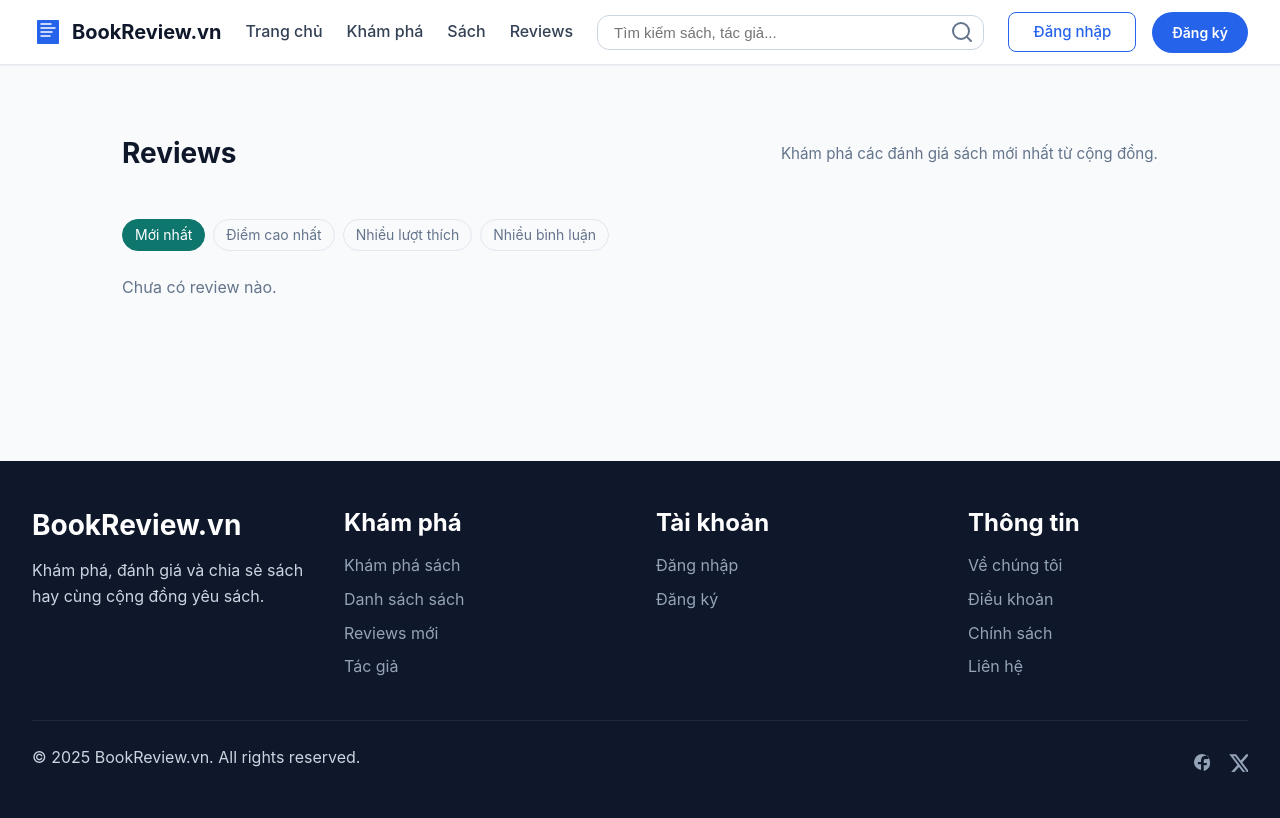
After one commit to HadesXChaos/WebBookRate, a Django app: page /reviews/ in a window 1280 px wide. The commit adds this page. Run offline with Django 4.2, Linux system fonts and the light colour scheme; data that the repository does not hold is empty; parts of the project's set-up code (start-up, migrations or seed data) failed here and were passed over; some libraries are stand-ins or nearby versions.

Commit message:
có review nhưng mà còn lỗi hiện nội dung

```diff
--- a/bookreview/urls.py
+++ b/bookreview/urls.py
@@ -15,7 +15,7 @@ from .views import (
     user_profile_view, user_shelves_view, settings_view, shelf_detail_view,
     search_view, notifications_view, logout_view_frontend,
     book_list_view, genre_directory_view, genre_detail_view, review_editor_view,
-    change_password_view,
+    change_password_view, review_list_frontend,
 )
 from books.models import Book
 from reviews.models import Review
@@ -60,6 +60,7 @@ urlpatterns = [
     path('books/', book_list_view, name='book_list_view'),
     path('books/genres/', genre_directory_view, name='genre_directory'),
     path('books/genres/<str:slug>/', genre_detail_view, name='genre_detail'),
+    path('reviews/', review_list_frontend, name='review_list_frontend'),
     path('reviews/write/', review_editor_view, name='review_editor'),
 
     path('password-change/',change_password_view, name='password_change_page'),
--- a/bookreview/views.py
+++ b/bookreview/views.py
@@ -9,6 +9,7 @@ from django.contrib.auth.decorators import login_required
 from django.utils.decorators import method_decorator
 from django.contrib import messages
 from django.contrib.auth import logout
+from django.core.paginator import Paginator  # NEW
 
 from users.models import User
 from books.models import Book, Genre
@@ -99,6 +100,36 @@ def settings_view(request):
 def change_password_view(request):
     """User settings page"""
     return render(request, 'users/password-change.html')
+
+def review_list_frontend(request):
+    """Trang danh sách reviews (frontend, không phải API)."""
+    sort = request.GET.get('sort', 'newest')
+
+    qs = Review.objects.filter(status='public', is_active=True) \
+        .select_related('book', 'user', 'user__profile') \
+        .prefetch_related('book__authors')
+
+    # Sắp xếp
+    if sort == 'top_rated':
+        qs = qs.order_by('-rating', '-created_at')
+    elif sort == 'most_liked':
+        qs = qs.order_by('-like_count', '-created_at')
+    elif sort == 'most_commented':
+        qs = qs.order_by('-comment_count', '-created_at')
+    else:
+        sort = 'newest'
+        qs = qs.order_by('-created_at')
+
+    paginator = Paginator(qs, 10)  # 10 review / trang
+    page_number = request.GET.get('page')
+    page_obj = paginator.get_page(page_number)
+
+    context = {
+        'page_obj': page_obj,
+        'reviews': page_obj.object_list,
+        'sort': sort,
+    }
+    return render(request, 'reviews/review_list.html', context)
 
 
 @login_required
--- a/books/views.py
+++ b/books/views.py
@@ -11,6 +11,7 @@ from django.utils import timezone
 from datetime import timedelta
 from django.db.models.functions import Coalesce
 from django.db.models import Count, Q, F, FloatField, ExpressionWrapper
+from django.core.paginator import Paginator  # NEW
 
 from .models import Author, Genre, Publisher, Tag, Book, BookView
 from .serializers import (
--- a/templates/base.html
+++ b/templates/base.html
@@ -2,23 +2,51 @@
 <!DOCTYPE html>
 <html lang="vi">
   <head>
-    <meta charset="UTF-8">
-    <meta name="viewport" content="width=device-width, initial-scale=1.0">
-    <meta name="description" content="{% block meta_description %}BookReview.vn - Khám phá, đánh giá và chia sẻ sách hay{% endblock %}">
-    <meta name="keywords" content="{% block meta_keywords %}đánh giá sách, review sách, sách hay, reading, books{% endblock %}">
-    <meta property="og:title" content="{% block og_title %}BookReview.vn{% endblock %}">
-    <meta property="og:description" content="{% block og_description %}Khám phá, đánh giá và chia sẻ sách hay{% endblock %}">
-    <meta property="og:type" content="website">
-    <meta property="og:image" content="{% block og_image %}{% static 'images/og-default.jpg' %}{% endblock %}">
-    <meta property="og:url" content="{% block og_url %}{{ request.build_absolute_uri }}{% endblock %}">
-    <meta name="twitter:card" content="summary_large_image">
-    {% block canonical_url %}<link rel="canonical" href="{{ request.build_absolute_uri }}">{% endblock %}
+    <meta charset="UTF-8" />
+    <meta name="viewport" content="width=device-width, initial-scale=1.0" />
+    <meta
+      name="description"
+      content="{% block meta_description %}BookReview.vn - Khám phá, đánh giá và chia sẻ sách hay{% endblock %}"
+    />
+    <meta
+      name="keywords"
+      content="{% block meta_keywords %}đánh giá sách, review sách, sách hay, reading, books{% endblock %}"
+    />
+    <meta
+      property="og:title"
+      content="{% block og_title %}BookReview.vn{% endblock %}"
+    />
+    <meta
+      property="og:description"
+      content="{% block og_description %}Khám phá, đánh giá và chia sẻ sách hay{% endblock %}"
+    />
+    <meta property="og:type" content="website" />
+    <meta
+      property="og:image"
+      content="{% block og_image %}{% static 'images/og-default.jpg' %}{% endblock %}"
+    />
+    <meta
+      property="og:url"
+      content="{% block og_url %}{{ request.build_absolute_uri }}{% endblock %}"
+    />
+    <meta name="twitter:card" content="summary_large_image" />
+    {% block canonical_url %}
+    <link rel="canonical" href="{{ request.build_absolute_uri }}" />
+    {% endblock %}
 
     <title>{% block title %}BookReview.vn - Đánh giá sách{% endblock %}</title>
 
-    <link rel="stylesheet" href="{% static 'css/main.css' %}">
-    <link rel="icon" type="image/svg+xml" href="{% static 'images/favicon.svg' %}">
-    <link rel="alternate icon" type="image/x-icon" href="{% static 'images/favicon.svg' %}">
+    <link rel="stylesheet" href="{% static 'css/main.css' %}" />
+    <link
+      rel="icon"
+      type="image/svg+xml"
+      href="{% static 'images/favicon.svg' %}"
+    />
+    <link
+      rel="alternate icon"
+      type="image/x-icon"
+      href="{% static 'images/favicon.svg' %}"
+    />
 
     {% block extra_css %}{% endblock %}
   </head>
@@ -28,10 +56,28 @@
       <div class="container">
         <div class="navbar-content">
           <div class="navbar-brand">
-                    <a href="{% url 'home' %}" class="logo" aria-label="BookReview.vn Home">
-                        <svg width="32" height="32" viewBox="0 0 32 32" fill="none" xmlns="http://www.w3.org/2000/svg">
-                            <path d="M6 4C5.44772 4 5 4.44772 5 5V27C5 27.5523 5.44772 28 6 28H26C26.5523 28 27 27.5523 27 27V5C27 4.44772 26.5523 4 26 4H6Z" fill="currentColor"/>
-                            <path d="M9 8H19M9 12H23M9 16H20M9 20H18" stroke="white" stroke-width="1.5" stroke-linecap="round"/>
+            <a
+              href="{% url 'home' %}"
+              class="logo"
+              aria-label="BookReview.vn Home"
+            >
+              <svg
+                width="32"
+                height="32"
+                viewBox="0 0 32 32"
+                fill="none"
+                xmlns="http://www.w3.org/2000/svg"
+              >
+                <path
+                  d="M6 4C5.44772 4 5 4.44772 5 5V27C5 27.5523 5.44772 28 6 28H26C26.5523 28 27 27.5523 27 27V5C27 4.44772 26.5523 4 26 4H6Z"
+                  fill="currentColor"
+                />
+                <path
+                  d="M9 8H19M9 12H23M9 16H20M9 20H18"
+                  stroke="white"
+                  stroke-width="1.5"
+                  stroke-linecap="round"
+                />
               </svg>
               <span>BookReview.vn</span>
             </a>
@@ -42,12 +88,17 @@
               <li><a href="{% url 'home' %}">Trang chủ</a></li>
               <li><a href="{% url 'explore' %}">Khám phá</a></li>
               <li><a href="{% url 'book_list_view' %}">Sách</a></li>
-                        <li><a href="{% url 'reviews:review_list' %}">Reviews</a></li>
+              <li><a href="{% url 'review_list_frontend' %}">Reviews</a></li>
             </ul>
           </div>
 
           <div class="navbar-search">
-                    <form class="search-form" action="{% url 'search' %}" method="get" role="search">
+            <form
+              class="search-form"
+              action="{% url 'search' %}"
+              method="get"
+              role="search"
+            >
               <input
                 type="search"
                 name="q"
@@ -55,11 +106,20 @@
                 aria-label="Tìm kiếm"
                 class="search-input"
                 id="main-search"
-                        >
+              />
               <button type="submit" class="search-button" aria-label="Tìm kiếm">
                 <svg width="20" height="20" viewBox="0 0 20 20" fill="none">
-                                <path d="M9 17A8 8 0 1 0 9 1a8 8 0 0 0 0 16z" stroke="currentColor" stroke-width="2"/>
-                                <path d="m19 19-4.35-4.35" stroke="currentColor" stroke-width="2" stroke-linecap="round"/>
+                  <path
+                    d="M9 17A8 8 0 1 0 9 1a8 8 0 0 0 0 16z"
+                    stroke="currentColor"
+                    stroke-width="2"
+                  />
+                  <path
+                    d="m19 19-4.35-4.35"
+                    stroke="currentColor"
+                    stroke-width="2"
+                    stroke-linecap="round"
+                  />
                 </svg>
               </button>
             </form>
@@ -68,26 +128,54 @@
           <div class="navbar-actions">
             {% if user.is_authenticated %}
             <div class="user-menu">
-                            <a href="{% url 'notifications' %}" class="icon-button" aria-label="Thông báo">
+              <a
+                href="{% url 'notifications' %}"
+                class="icon-button"
+                aria-label="Thông báo"
+              >
                 <svg width="20" height="20" viewBox="0 0 20 20" fill="none">
-                                    <path d="M10 2C6.686 2 4 4.686 4 8V13L2 15V16H18V15L16 13V8C16 4.686 13.314 2 10 2Z" stroke="currentColor" stroke-width="1.5"/>
-                                    <circle cx="10" cy="2" r="1.5" fill="currentColor"/>
+                  <path
+                    d="M10 2C6.686 2 4 4.686 4 8V13L2 15V16H18V15L16 13V8C16 4.686 13.314 2 10 2Z"
+                    stroke="currentColor"
+                    stroke-width="1.5"
+                  />
+                  <circle cx="10" cy="2" r="1.5" fill="currentColor" />
                 </svg>
-                                <span class="notification-badge" id="notification-count" style="display: none;">0</span>
+                <span
+                  class="notification-badge"
+                  id="notification-count"
+                  style="display: none"
+                  >0</span
+                >
               </a>
               <div class="user-dropdown">
-                                <button class="user-avatar-btn" aria-label="Menu người dùng" aria-expanded="false" id="user-menu-btn">
-                                    <img src="{% if user.profile.avatar %}{{ user.profile.avatar.url }}{% else %}{% static 'images/default-avatar.svg' %}{% endif %}"
-                                         alt="{{ user.username }}" class="avatar-sm">
+                <button
+                  class="user-avatar-btn"
+                  aria-label="Menu người dùng"
+                  aria-expanded="false"
+                  id="user-menu-btn"
+                >
+                  <img
+                    src="{% if user.profile.avatar %}{{ user.profile.avatar.url }}{% else %}{% static 'images/default-avatar.svg' %}{% endif %}"
+                    alt="{{ user.username }}"
+                    class="avatar-sm"
+                  />
                   <svg width="16" height="16" viewBox="0 0 16 16" fill="none">
-                                        <path d="M4 6L8 10L12 6" stroke="currentColor" stroke-width="1.5" stroke-linecap="round"/>
+                    <path
+                      d="M4 6L8 10L12 6"
+                      stroke="currentColor"
+                      stroke-width="1.5"
+                      stroke-linecap="round"
+                    />
                   </svg>
                 </button>
                 <div class="dropdown-menu" id="user-dropdown-menu">
-                                    <a href="{% url 'user_profile' user.username %}">Hồ sơ của tôi</a>
+                  <a href="{% url 'user_profile' user.username %}"
+                    >Hồ sơ của tôi</a
+                  >
                   <a href="{% url 'user_shelves' %}">Kệ sách</a>
                   <a href="{% url 'settings' %}">Cài đặt</a>
-                                    <hr>
+                  <hr />
                   <a href="{% url 'logout' %}">Đăng xuất</a>
                 </div>
               </div>
@@ -97,9 +185,19 @@
             <a href="{% url 'register' %}" class="btn btn-primary">Đăng ký</a>
             {% endif %}
 
-                    <button class="mobile-menu-toggle" aria-label="Toggle menu" aria-expanded="false" id="mobile-menu-btn">
+            <button
+              class="mobile-menu-toggle"
+              aria-label="Toggle menu"
+              aria-expanded="false"
+              id="mobile-menu-btn"
+            >
               <svg width="24" height="24" viewBox="0 0 24 24" fill="none">
-                            <path d="M3 12H21M3 6H21M3 18H21" stroke="currentColor" stroke-width="2" stroke-linecap="round"/>
+                <path
+                  d="M3 12H21M3 6H21M3 18H21"
+                  stroke="currentColor"
+                  stroke-width="2"
+                  stroke-linecap="round"
+                />
               </svg>
             </button>
           </div>
@@ -111,7 +209,8 @@
             <li><a href="{% url 'home' %}">Trang chủ</a></li>
             <li><a href="{% url 'explore' %}">Khám phá</a></li>
             <li><a href="{% url 'book_list_view' %}">Sách</a></li>
-                    <li><a href="{% url 'reviews:review_list' %}">Reviews</a></li>
+            <li><a href="{% url 'review_list_frontend' %}">Reviews</a></li>
+
             {% if user.is_authenticated %}
             <li><a href="{% url 'user_profile' user.username %}">Hồ sơ</a></li>
             <li><a href="{% url 'user_shelves' %}">Kệ sách</a></li>
@@ -137,9 +236,7 @@
         </div>
         {% endfor %}
       </div>
-        {% endif %}
-
-        {% block content %}{% endblock %}
+      {% endif %} {% block content %}{% endblock %}
     </main>
 
     <!-- Footer -->
@@ -148,7 +245,9 @@
         <div class="footer-content">
           <div class="footer-section">
             <h3>BookReview.vn</h3>
-                    <p>Khám phá, đánh giá và chia sẻ sách hay cùng cộng đồng yêu sách.</p>
+            <p>
+              Khám phá, đánh giá và chia sẻ sách hay cùng cộng đồng yêu sách.
+            </p>
           </div>
 
           <div class="footer-section">
@@ -156,7 +255,10 @@
             <ul>
               <li><a href="{% url 'explore' %}">Khám phá sách</a></li>
               <li><a href="{% url 'book_list_view' %}">Danh sách sách</a></li>
-                        <li><a href="{% url 'reviews:review_list' %}">Reviews mới</a></li>
+              <li>
+                <a href="{% url 'review_list_frontend' %}">Reviews mới</a>
+              </li>
+
               <li><a href="{% url 'books:author_list' %}">Tác giả</a></li>
             </ul>
           </div>
@@ -165,7 +267,9 @@
             <h4>Tài khoản</h4>
             <ul>
               {% if user.is_authenticated %}
-                            <li><a href="{% url 'user_profile' user.username %}">Hồ sơ</a></li>
+              <li>
+                <a href="{% url 'user_profile' user.username %}">Hồ sơ</a>
+              </li>
               <li><a href="{% url 'user_shelves' %}">Kệ sách</a></li>
               <li><a href="{% url 'settings' %}">Cài đặt</a></li>
               {% else %}
@@ -189,8 +293,28 @@
         <div class="footer-bottom">
           <p>&copy; {% now "Y" %} BookReview.vn. All rights reserved.</p>
           <div class="footer-social">
-                    <a href="#" aria-label="Facebook"><svg width="20" height="20" viewBox="0 0 20 20" fill="currentColor"><path d="M18 10a8 8 0 1 0-9 7.93v-5.61H5.9v-2.32h3.1V8.41c0-3.06 1.82-4.75 4.61-4.75 1.33 0 2.73.24 2.73.24v3H13.7c-1.5 0-1.97.93-1.97 1.89v2.25h3.33l-.53 2.32H11.73v5.61A8 8 0 0 0 18 10z"/></svg></a>
-                    <a href="#" aria-label="Twitter"><svg width="20" height="20" viewBox="0 0 20 20" fill="currentColor"><path d="M18.244 2.25h3.308l-7.227 8.26 8.502 11.24H16.17l-5.214-6.817L4.99 21.75H1.68l7.73-8.835L1.254 2.25H8.08l4.713 6.231zm-1.161 17.52h1.833L7.084 4.126H5.117z"/></svg></a>
+            <a href="#" aria-label="Facebook"
+              ><svg
+                width="20"
+                height="20"
+                viewBox="0 0 20 20"
+                fill="currentColor"
+              >
+                <path
+                  d="M18 10a8 8 0 1 0-9 7.93v-5.61H5.9v-2.32h3.1V8.41c0-3.06 1.82-4.75 4.61-4.75 1.33 0 2.73.24 2.73.24v3H13.7c-1.5 0-1.97.93-1.97 1.89v2.25h3.33l-.53 2.32H11.73v5.61A8 8 0 0 0 18 10z"
+                /></svg
+            ></a>
+            <a href="#" aria-label="Twitter"
+              ><svg
+                width="20"
+                height="20"
+                viewBox="0 0 20 20"
+                fill="currentColor"
+              >
+                <path
+                  d="M18.244 2.25h3.308l-7.227 8.26 8.502 11.24H16.17l-5.214-6.817L4.99 21.75H1.68l7.73-8.835L1.254 2.25H8.08l4.713 6.231zm-1.161 17.52h1.833L7.084 4.126H5.117z"
+                /></svg
+            ></a>
           </div>
         </div>
       </div>
--- /dev/null
+++ b/templates/reviews/review_list.html
@@ -0,0 +1,262 @@
+{% extends 'base.html' %} {% load static %} {% block title %}Tất cả reviews -
+BookReview.vn{% endblock %} {% block meta_description %}Xem các review sách mới
+nhất từ cộng đồng BookReview.vn{% endblock %} {% block extra_css %}
+<style>
+  .reviews-list {
+    display: flex;
+    flex-direction: column;
+    gap: 1rem;
+  }
+  .review-card .card-body {
+    padding: 1.25rem 1.5rem;
+  }
+  .review-meta {
+    display: flex;
+    justify-content: space-between;
+    align-items: flex-start;
+    gap: 1rem;
+  }
+  .review-user {
+    display: flex;
+    gap: 1rem;
+    align-items: center;
+  }
+  .review-user img {
+    width: 48px;
+    height: 48px;
+    border-radius: 999px;
+    object-fit: cover;
+  }
+  .review-meta-line {
+    color: #64748b;
+    font-size: 0.875rem;
+  }
+  .review-time {
+    color: #94a3b8;
+    font-size: 0.8rem;
+  }
+  .review-rating {
+    text-align: right;
+    min-width: 150px;
+  }
+  .review-rating .rating-number {
+    display: block;
+    margin-top: 0.25rem;
+    font-size: 0.85rem;
+    color: #64748b;
+  }
+  .review-title {
+    margin-top: 0.75rem;
+    margin-bottom: 0.25rem;
+    font-size: 1.1rem;
+  }
+  .review-title a {
+    text-decoration: none;
+    color: inherit;
+  }
+  .review-excerpt {
+    color: #475569;
+    font-size: 0.95rem;
+    margin-top: 0.25rem;
+  }
+  .review-footer {
+    display: flex;
+    gap: 1rem;
+    font-size: 0.875rem;
+    color: #64748b;
+    margin-top: 0.75rem;
+  }
+  .filters-bar {
+    margin-bottom: 1.5rem;
+    display: flex;
+    flex-wrap: wrap;
+    justify-content: space-between;
+    gap: 0.75rem;
+    align-items: center;
+  }
+  .filter-pills {
+    display: flex;
+    flex-wrap: wrap;
+    gap: 0.5rem;
+  }
+  .filter-pill {
+    border-radius: 999px;
+    border: 1px solid #e2e8f0;
+    padding: 0.25rem 0.75rem;
+    font-size: 0.875rem;
+    color: #64748b;
+    text-decoration: none;
+  }
+  .filter-pill.active {
+    background: #0f766e;
+    border-color: #0f766e;
+    color: #fff;
+  }
+  .pagination {
+    margin-top: 1.5rem;
+  }
+  .pagination ul {
+    list-style: none;
+    padding: 0;
+    margin: 0;
+    display: flex;
+    gap: 0.75rem;
+    align-items: center;
+    flex-wrap: wrap;
+    font-size: 0.9rem;
+  }
+  .pagination a {
+    text-decoration: none;
+    color: #0f766e;
+    font-weight: 500;
+  }
+</style>
+{% endblock %} {% block content %}
+<section class="section">
+  <div class="container" style="max-width: 1100px">
+    <div class="section-header">
+      <h1 class="section-title">Reviews</h1>
+      <p class="sub-text">Khám phá các đánh giá sách mới nhất từ cộng đồng.</p>
+    </div>
+
+    <!-- Thanh filter / sort -->
+    <div class="filters-bar">
+      <div class="filter-pills">
+        <a
+          href="?sort=newest"
+          class="filter-pill {% if sort == 'newest' %}active{% endif %}"
+        >
+          Mới nhất
+        </a>
+        <a
+          href="?sort=top_rated"
+          class="filter-pill {% if sort == 'top_rated' %}active{% endif %}"
+        >
+          Điểm cao nhất
+        </a>
+        <a
+          href="?sort=most_liked"
+          class="filter-pill {% if sort == 'most_liked' %}active{% endif %}"
+        >
+          Nhiều lượt thích
+        </a>
+        <a
+          href="?sort=most_commented"
+          class="filter-pill {% if sort == 'most_commented' %}active{% endif %}"
+        >
+          Nhiều bình luận
+        </a>
+      </div>
+    </div>
+
+    {% if reviews %}
+    <div class="reviews-list">
+      {% for review in reviews %}
+      <article class="card review-card">
+        <div class="card-body">
+          <div class="review-meta">
+            <div class="review-user">
+              <img
+                src="{% if review.user.profile.avatar %}{{ review.user.profile.avatar.url }}{% else %}{% static 'images/default-avatar.svg' %}{% endif %}"
+                alt="{{ review.user.username }}"
+              />
+              <div>
+                <div>
+                  <strong>
+                    <a href="/users/{{ review.user.username }}/">
+                      {{ review.user.username }}
+                    </a>
+                  </strong>
+                </div>
+                <div class="review-meta-line">
+                  đánh giá
+                  <a href="/books/{{ review.book.slug }}/">
+                    {{ review.book.title }}
+                  </a>
+                </div>
+                <div class="review-time">
+                  {{ review.created_at|date:"d/m/Y H:i" }}
+                </div>
+              </div>
+            </div>
+            <div class="review-rating">
+              <div
+                class="rating-stars"
+                data-rating="{{ review.rating|default:0 }}"
+              ></div>
+              {% if review.rating %}
+              <span class="rating-number">
+                {{ review.rating|floatformat:"-1" }}/5
+              </span>
+              {% endif %}
+            </div>
+          </div>
+
+          <h2 class="review-title">
+            <a href="{% url 'review_detail_frontend' review.pk %}">
+              {{ review.title }}
+            </a>
+          </h2>
+
+          <div class="review-excerpt">
+            {% if review.body_html %} {{
+            review.body_html|striptags|truncatewords:50 }} {% else %} {{
+            review.body_md|truncatewords:50 }} {% endif %}
+          </div>
+
+          <div class="review-footer">
+            <span>👍 {{ review.like_count }}</span>
+            <a href="{% url 'review_detail_frontend' review.pk %}#comments">
+              💬 {{ review.comment_count }} bình luận
+            </a>
+          </div>
+        </div>
+      </article>
+      {% endfor %}
+    </div>
+
+    {% if page_obj.paginator.num_pages > 1 %}
+    <nav class="pagination" aria-label="Trang review">
+      <ul>
+        {% if page_obj.has_previous %}
+        <li>
+          <a
+            href="?page={{ page_obj.previous_page_number }}{% if sort != 'newest' %}&sort={{ sort }}{% endif %}"
+          >
+            ← Trang trước
+          </a>
+        </li>
+        {% endif %}
+
+        <li>
+          Trang {{ page_obj.number }} / {{ page_obj.paginator.num_pages }}
+        </li>
+
+        {% if page_obj.has_next %}
+        <li>
+          <a
+            href="?page={{ page_obj.next_page_number }}{% if sort != 'newest' %}&sort={{ sort }}{% endif %}"
+          >
+            Trang sau →
+          </a>
+        </li>
+        {% endif %}
+      </ul>
+    </nav>
+    {% endif %} {% else %}
+    <p style="color: #64748b">Chưa có review nào.</p>
+    {% endif %}
+  </div>
+</section>
+{% endblock %} {% block extra_js %}
+<script>
+  document.addEventListener("DOMContentLoaded", function () {
+    document.querySelectorAll("[data-rating]").forEach(function (el) {
+      var value = parseFloat(el.dataset.rating || "0");
+      if (!isNaN(value) && window.BookReview && BookReview.renderStars) {
+        BookReview.renderStars(value, el);
+      }
+    });
+  });
+</script>
+{% endblock %}
```
Also changed, not shown: templates/home.html (+31 -19 lines), 1 other file. Lines whose indentation alone changed are shown as unchanged.
